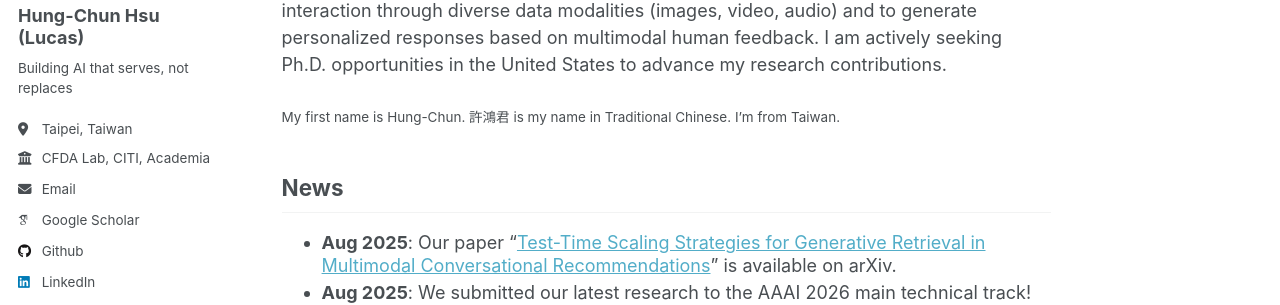
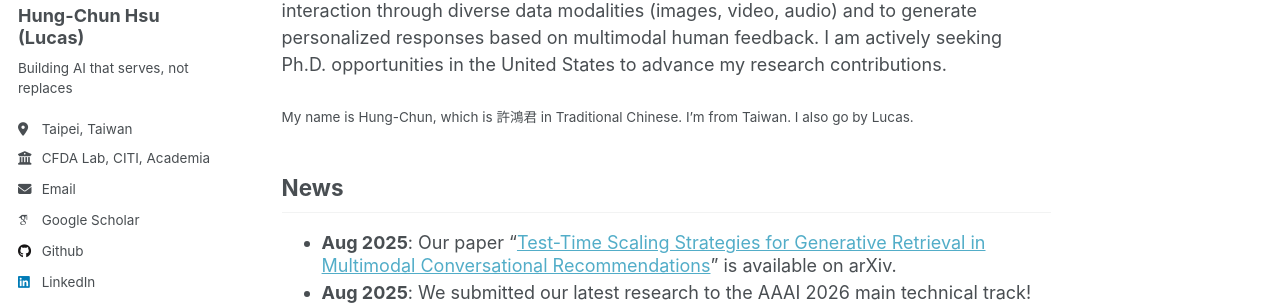
Before and after one commit to lucas-hc-hsu/lucas-hc-hsu.github.io, a Jekyll site: the page built from _pages/about.md, in a window 1280 px wide and 900 px high. Shown: the part 286-591 px from the top of the window. Built offline with Jekyll 4.4.1, drawn with Linux system fonts in a browser that asks for light colours; some web fonts are replaced.

Commit message:
Update name introduction to mention Lucas nickname

```diff
--- a/_pages/about.md
+++ b/_pages/about.md
@@ -10,7 +10,7 @@ redirect_from:
 
 Greetings, I'm Hung-Chun Hsu. I received my Master's Degree in Data Science from National Taiwan University in Taiwan in 2023. Currently, I am a Research Assistant at Academia Sinica, a leading national research institution in Taiwan, with a strong focus on information retrieval, conversational search, and graph neural networks. My ongoing research centers on developing multimodal language models to facilitate deeper human‐AI interaction through diverse data modalities (images, video, audio) and to generate personalized responses based on multimodal human feedback. I am actively seeking Ph.D. opportunities in the United States to advance my research contributions.
 
-<small>My first name is Hung-Chun. 許鴻君 is my name in Traditional Chinese. I'm from Taiwan.</small>
+<small>My name is Hung-Chun, which is 許鴻君 in Traditional Chinese. I'm from Taiwan. I also go by Lucas.</small>
 
 ## News
 
```
